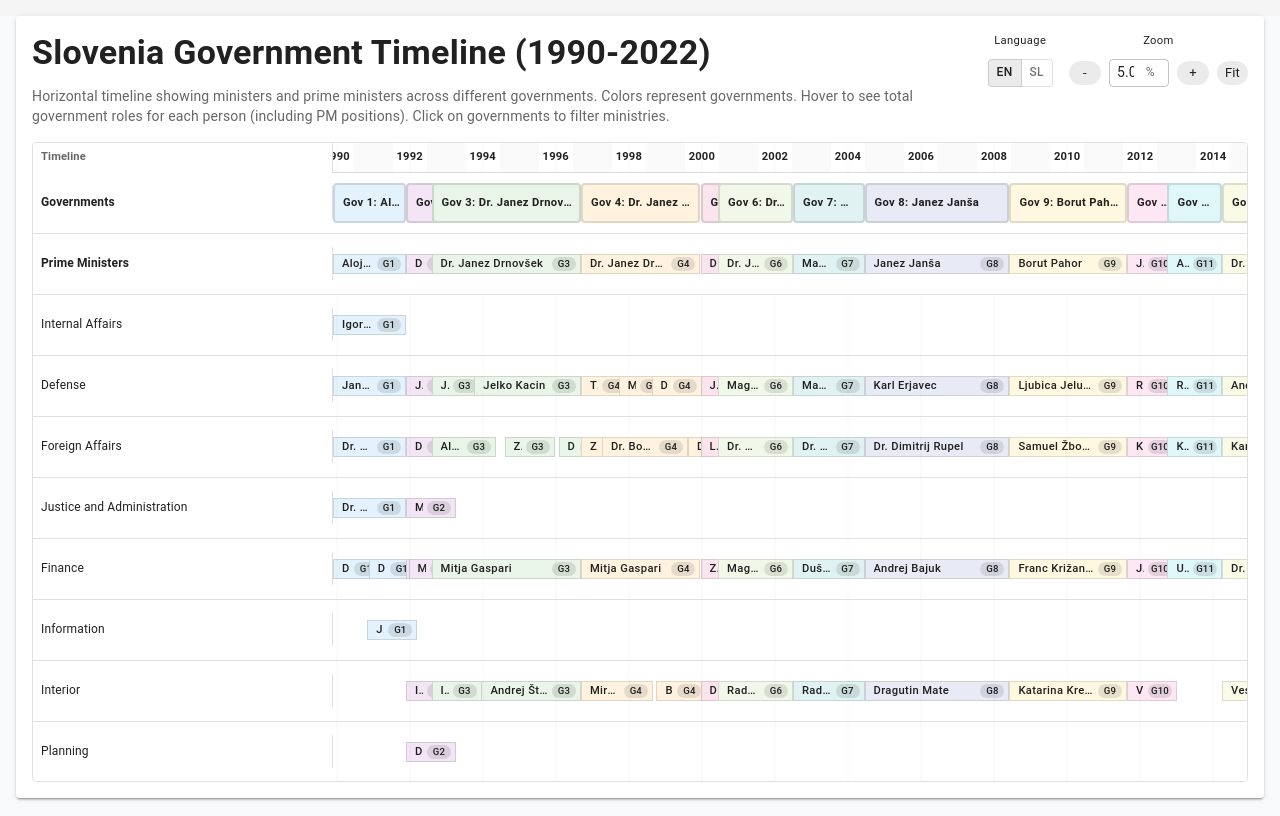
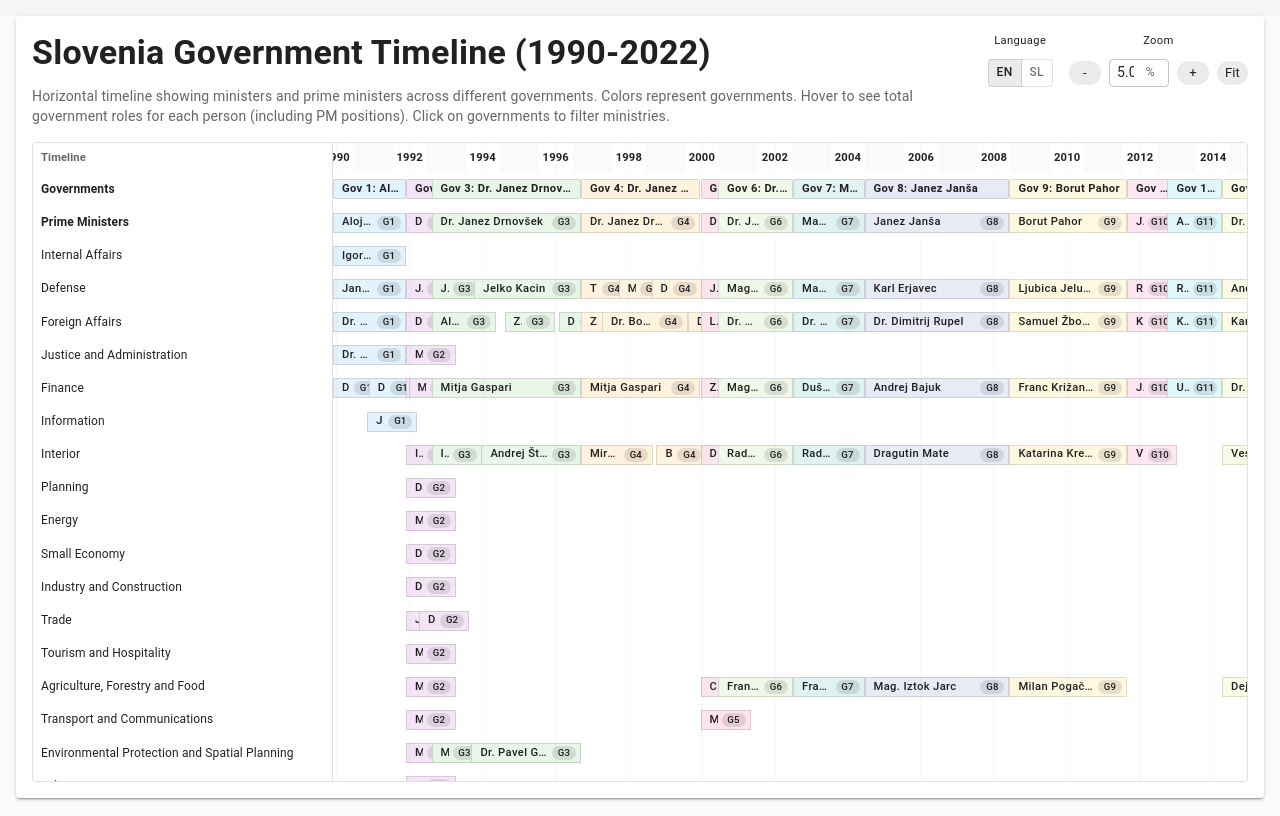
Before and after one commit to nraw/git_laws, a Next.js app in the folder viz/: page / in a window 1280 px wide. Built offline with nearby package versions, Linux system fonts and the light colour scheme; what @mui/material-nextjs would draw is missing.

Commit message:
reduce spacing

```diff
--- a/viz/src/components/TimelineVisualization.tsx
+++ b/viz/src/components/TimelineVisualization.tsx
@@ -29,15 +29,11 @@ const TimelineContent = styled(Box)({
   flexDirection: 'column',
 });
 
-const MinistryRow = styled(Box)(({ theme }) => ({
+const MinistryRow = styled(Box)(() => ({
   display: 'flex',
   alignItems: 'center',
-  minHeight: '60px',
-  borderBottom: `1px solid ${theme.palette.divider}`,
+  minHeight: '20px',
   position: 'relative',
-  '&:last-child': {
-    borderBottom: 'none',
-  },
 }));
 
 const MinistryLabel = styled(Box)(({ theme }) => ({
@@ -70,7 +66,7 @@ const MinistryTimeline = styled(Box, {
 })<{ timelineWidth: number }>(({ timelineWidth, theme }) => ({
   flex: 1,
   position: 'relative',
-  height: '60px',
+  height: '20px',
   width: `${timelineWidth}px`,
   minWidth: `${timelineWidth}px`, // Dynamic width based on zoom
   backgroundColor: theme.palette.background.paper,
@@ -79,7 +75,7 @@ const MinistryTimeline = styled(Box, {
 const MinisterBar = styled(Box)(({ theme }) => ({
   position: 'absolute',
   height: '20px',
-  margin: '20px 0',
+  margin: '0',
   border: `1px solid ${theme.palette.divider}`,
   cursor: 'pointer',
   display: 'flex',
@@ -99,8 +95,7 @@ const MinisterBar = styled(Box)(({ theme }) => ({
 const GovernmentRow = styled(Box)(({ theme }) => ({
   display: 'flex',
   alignItems: 'center',
-  minHeight: '60px',
-  borderBottom: `1px solid ${theme.palette.divider}`,
+  minHeight: '20px',
   position: 'sticky',
   top: '30px', // Account for year timeline row height
   backgroundColor: theme.palette.background.paper,
@@ -109,26 +104,19 @@ const GovernmentRow = styled(Box)(({ theme }) => ({
   '& > *': {
     backgroundColor: 'inherit',
   },
-  '&:last-child': {
-    borderBottom: 'none',
-  },
 }));
 
 const PrimeMinisterRow = styled(Box)(({ theme }) => ({
   display: 'flex',
   alignItems: 'center',
-  minHeight: '60px',
-  borderBottom: `1px solid ${theme.palette.divider}`,
+  minHeight: '20px',
   position: 'sticky',
-  top: '90px', // Account for year timeline + government row height
+  top: '50px', // Account for year timeline + government row height (30px + 20px)
   backgroundColor: theme.palette.background.paper,
   zIndex: 3,
   width: '100%',
   '& > *': {
     backgroundColor: 'inherit',
-  },
-  '&:last-child': {
-    borderBottom: 'none',
   },
 }));
 
@@ -136,11 +124,11 @@ const GovernmentBar = styled(Box, {
   shouldForwardProp: (prop) => prop !== 'isSelected',
 })<{ isSelected?: boolean }>(({ theme, isSelected }) => ({
   position: 'absolute',
-  height: '40px',
-  margin: '10px 0',
+  height: '20px',
+  margin: '0',
   border: isSelected
-    ? `3px solid ${theme.palette.primary.main}`
-    : `2px solid ${theme.palette.divider}`,
+    ? `2px solid ${theme.palette.primary.main}`
+    : `1px solid ${theme.palette.divider}`,
   cursor: 'pointer',
   display: 'flex',
   alignItems: 'center',
@@ -148,8 +136,8 @@ const GovernmentBar = styled(Box, {
   fontWeight: 600,
   overflow: 'hidden',
   whiteSpace: 'nowrap',
-  borderRadius: '4px',
-  boxShadow: isSelected ? theme.shadows[4] : 'none',
+  borderRadius: '2px',
+  boxShadow: isSelected ? theme.shadows[2] : 'none',
   '&:hover': {
     transform: 'translateY(-1px)',
     boxShadow: theme.shadows[3],
@@ -176,7 +164,6 @@ const YearTimelineRow = styled(Box)(({ theme }) => ({
   display: 'flex',
   alignItems: 'center',
   height: '30px',
-  borderBottom: `1px solid ${theme.palette.divider}`,
   backgroundColor: theme.palette.grey[50],
   position: 'sticky',
   top: 0,
```
